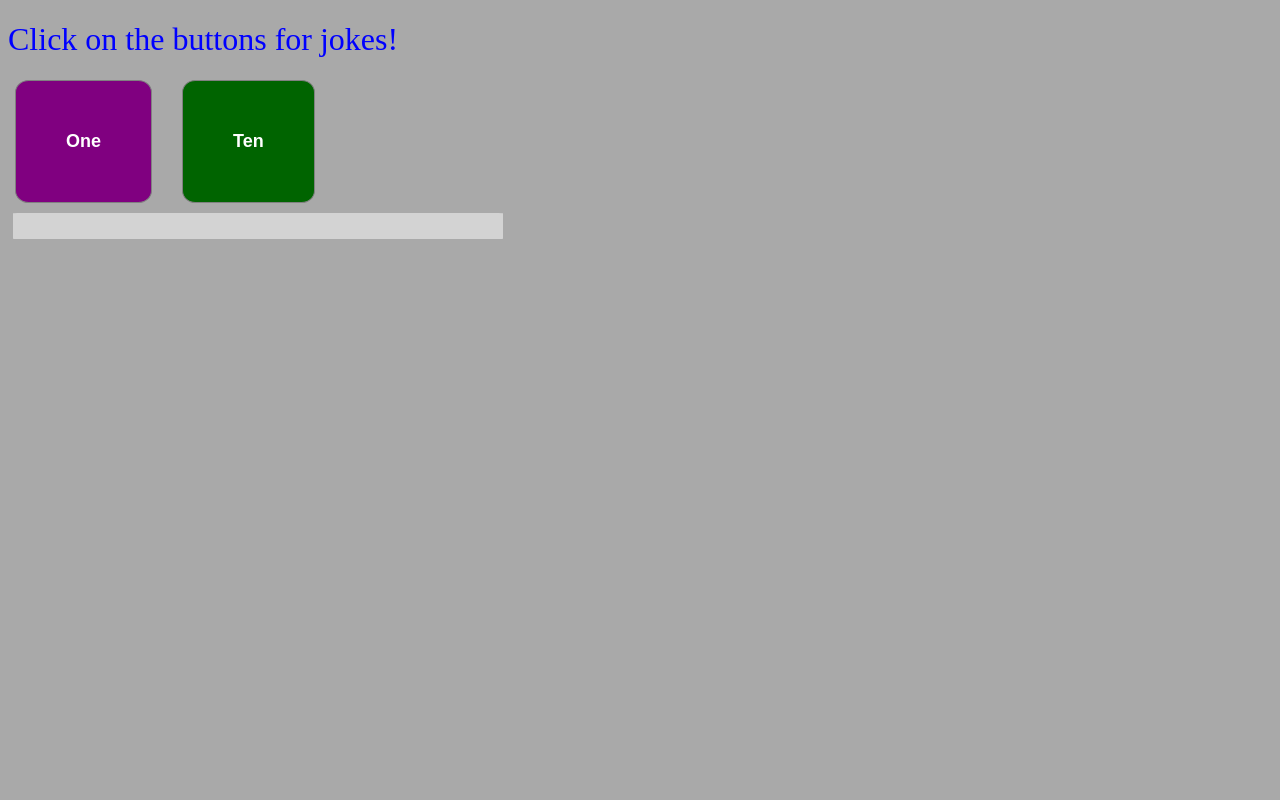
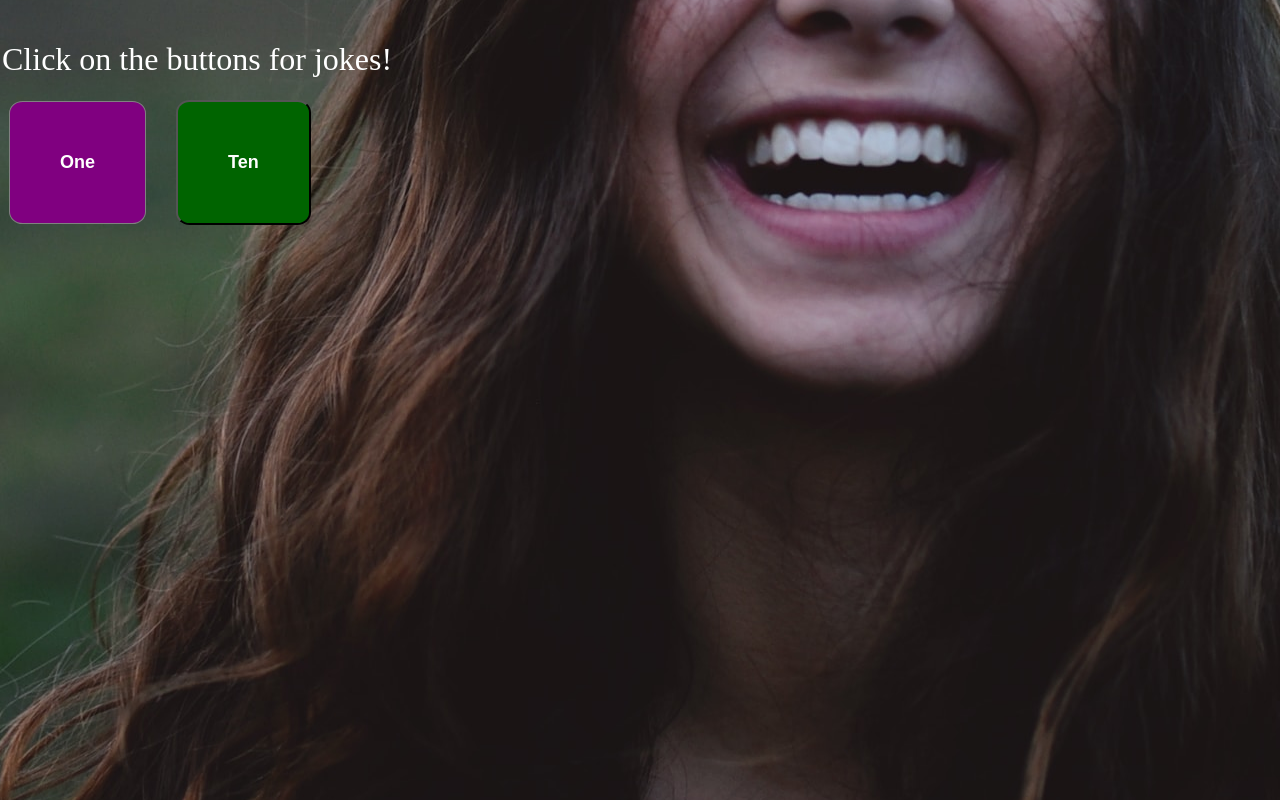
Before and after one commit to DefyCab/Get_free_joke, a React (Vite) app: page / in a window 1280 px wide. Built offline with nearby package versions, Linux system fonts and the light colour scheme; no server answers.

Commit message:
add css background image

```diff
--- a/src/App.css
+++ b/src/App.css
@@ -1,11 +1,12 @@
 body {
-    background-color: darkgrey;
-    width: 500px;
+    display: inline;
+    background-image: url(./images/background_medium.jpg);
+    background-repeat: no-repeat;
+    background-position: center;
 
 }
 
-
-button {
+.one {
     color: white;
     font-size: large;
     font-weight: bold;
@@ -15,11 +16,11 @@ button {
     margin-left: 7px;
     cursor: pointer;
     transition: background-color 100ms ease-in-out,
-    color 100ms ease-in-out;
+        color 100ms ease-in-out;
     border: 1px solid grey;
 }
 
-button:hover {
+.one:hover {
     background-color: violet;
     color: purple;
 }
@@ -43,28 +44,40 @@ button:hover {
 h1 {
     font-size: normal;
     font-weight: 50;
-    color: blue;
+    color: white;
 }
 
 .result {
+    font-style: normal;
+    font-size: large;
+    color: black;
+    font-weight: bold;
     flex-direction: column;
     background-color: lightgrey;
     margin: 5px;
     margin-top: 10px;
     border-radius: 1%;
     padding: 0px;
+    width: fit-content;
 }
 
-.list {
-    background-color: beige;
+.question-box {
+    border-radius: 5%;
+    padding: 2px;
+    margin-bottom: 5px;
+    border: 2px;
+    border-color: black;
+    width: fit-content;
 }
 
 .setup {
     padding: 2px;
     margin-left: 10px;
+    color: black;
 }
 
 .punchline {
     padding: 2px;
     margin-left: 10px;
+    color: rebeccapurple;
 }
--- a/src/App.jsx
+++ b/src/App.jsx
@@ -1,19 +1,28 @@
 import React from "react"
 import { useEffect, useState } from "react"
-import axios from "axios"
 import { JokeList } from "./Joke"
-import { GetUser } from "./GetUser"
+import { GetJoke } from "./GetJoke"
 import "./App.css"
 
 function App() {
+  const [jokeToggle, setJokeToggle] = useState("")
+
+  // useEffect(() => {}, [])
+
   return (
     <div>
-      <h1>Click on the buttons for jokes!</h1>
-      <button>One</button>
-      <button className="ten">Ten</button>
+      <div className="question-box">
+        <h1>Click on the buttons for jokes!</h1>
+      <button onClick={() => setJokeToggle("one")} className="one">
+        One
+      </button>
+      <button onClick={() => setJokeToggle("ten")} className="ten">
+        Ten
+      </button>
+      </div>
       <div>
-        <GetUser />
-        {/* <JokeList /> */}
+        {jokeToggle === "one" && <GetJoke />}
+        {jokeToggle === "ten" && <JokeList />}
       </div>
     </div>
   )
--- a/src/GetUser.jsx
+++ b/src/GetJoke.jsx
@@ -1,8 +1,8 @@
-import React from "react"
 import { useState, useEffect } from "react"
 
-export function GetUser() {
+export function GetJoke() {
   const [joke, setJokes] = useState([])
+
   useEffect(() => {
     fetch("https://official-joke-api.appspot.com/random_joke")
       .then((result) => result.json())
@@ -13,8 +13,8 @@ export function GetUser() {
     <ol className="result">
       <div>
         <ol className="setup">{joke.setup}</ol>
+        <br></br>
         <ol className="punchline">{joke.punchline}</ol>
-        <br></br>
       </div>
     </ol>
   )
```
Also changed, not shown: src/main.jsx (+6 -7 lines), src/images/background.jpg (added), src/images/background_medium.jpg (added).
